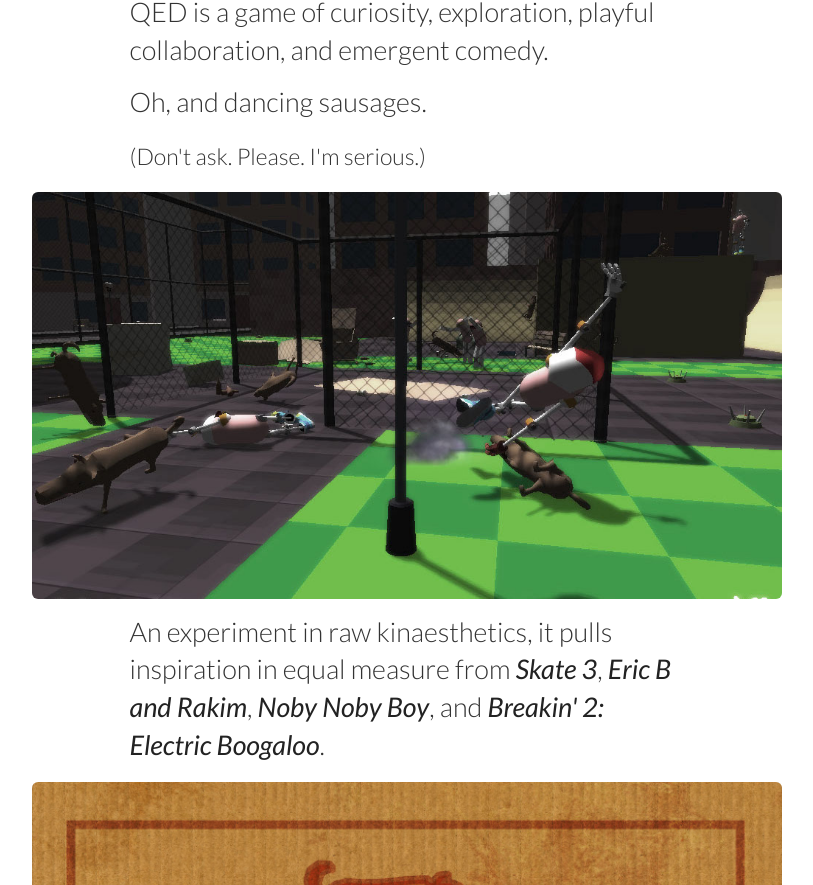
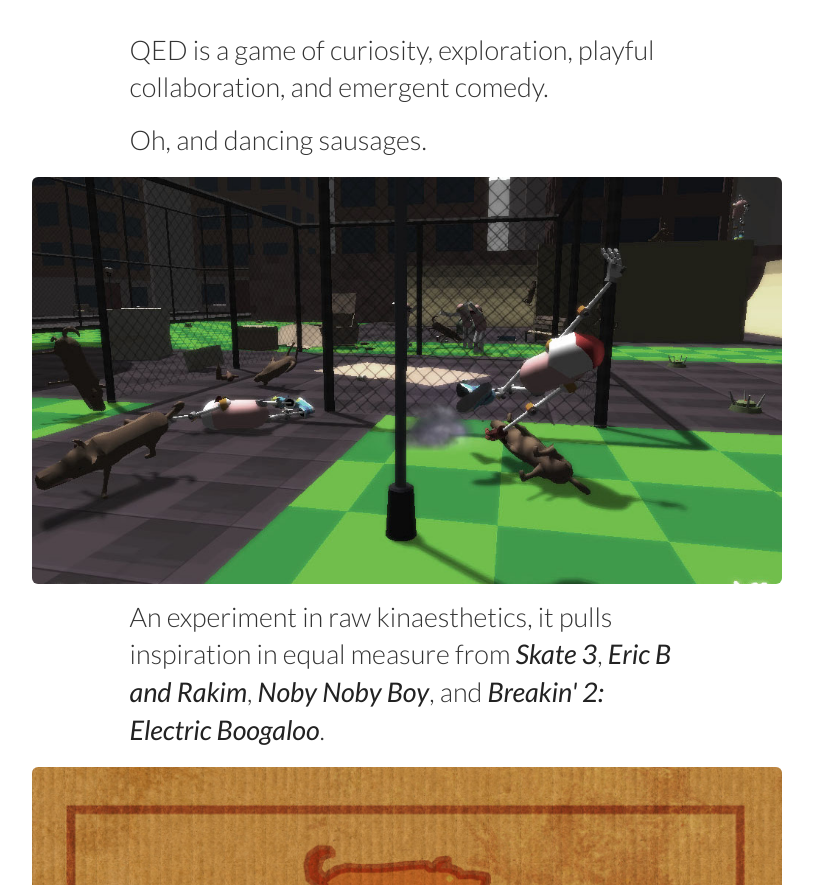
Before and after one commit to lostfictions/old-qed-site, a plain HTML site: page index.html in a window 1280 px wide. Shown: the part 1166-2051 px from the top of the page, without its empty margins (233-1046 px from the left). Drawn offline with nearby package versions, Linux system fonts and the light colour scheme; a script that the page names is missing; a web font is replaced by a local one.

Commit message:
tiny twik

```diff
--- a/index.html
+++ b/index.html
@@ -54,9 +54,9 @@
         </div>
         <div class="row">
           <div class="col-sm-6 col-sm-offset-3">
+            <br />
             <p>QED is a game of curiosity, exploration, playful collaboration, and emergent comedy.</p>
             <p>Oh, and dancing sausages.</p>
-            <p><small>(Don't ask. Please. I'm serious.)</small></p>
           </div>
         </div>
         <div class="row">
```
